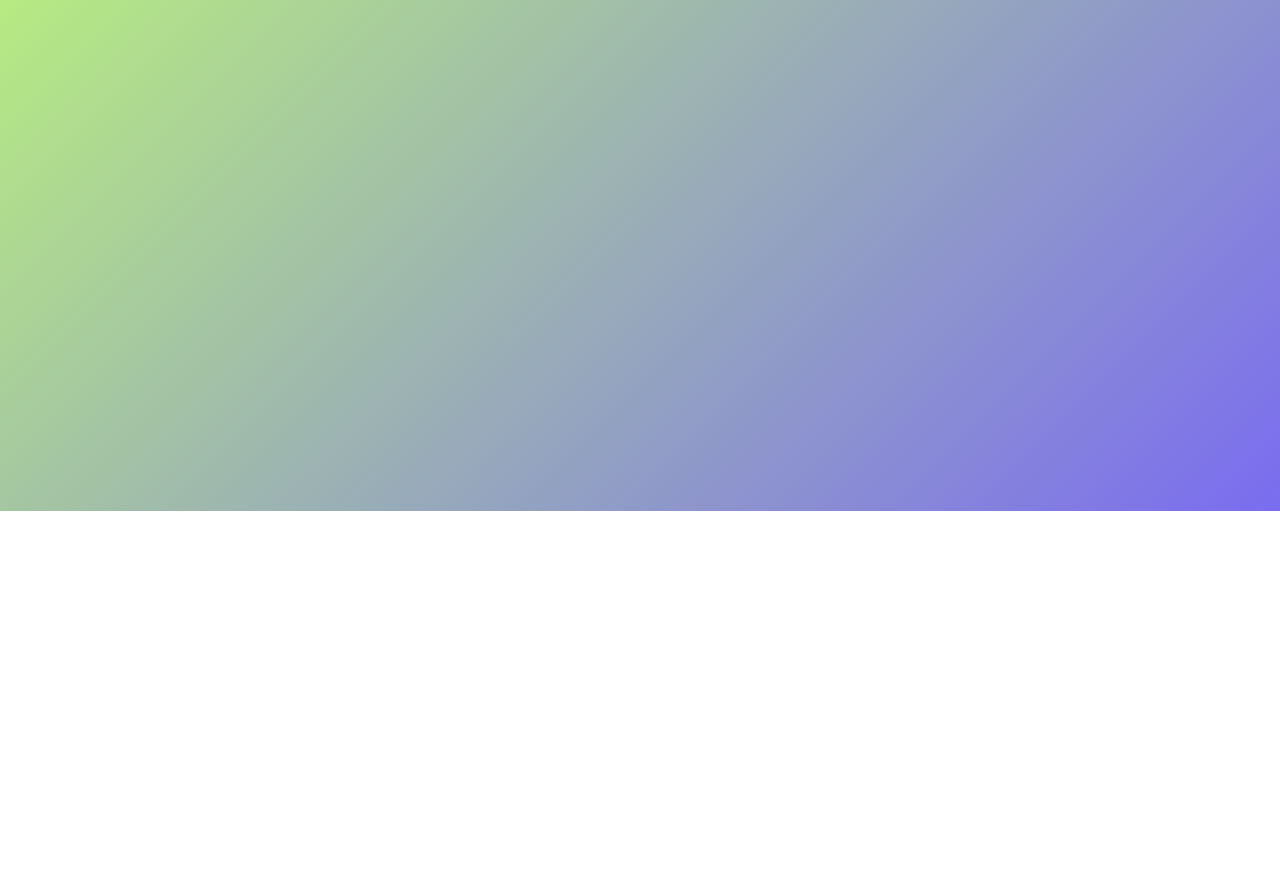
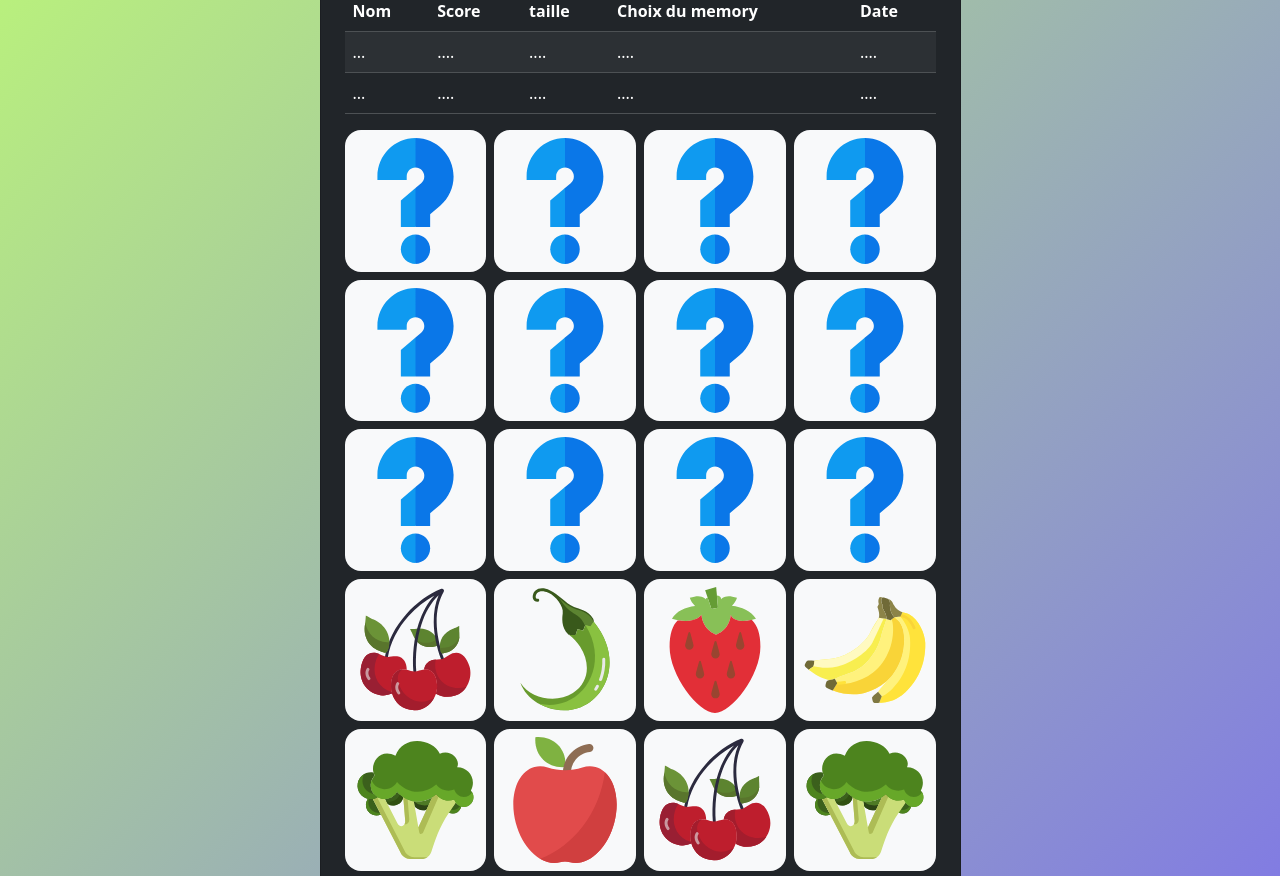
Before and after one commit to leonardbh8/AniMemoryLeonardB, a plain HTML site: page jouer.html in a window 1280 px wide. Shown: the part 289-1165 px from the top of the page. Before the commit the page ends 800 px from the top, so only its background shows below. Drawn offline with nearby package versions, Linux system fonts and the light colour scheme.

Commit message:
mercedi jour 3 commencement jeu full js

```diff
--- a/jouer.html
+++ b/jouer.html
@@ -3,7 +3,7 @@
   <head>
     <meta charset="UTF-8" />
     <meta name="viewport" content="width=device-width, initial-scale=1.0" />
-    <title>Document</title>
+    <title>Jouer</title>
     <link
       href="https://cdn.jsdelivr.net/npm/bootstrap@5.3.9/dist/css/bootstrap.min.css"
       rel="stylesheet"
@@ -12,6 +12,10 @@
   </head>
   <body>
     <header>
+      <h1 class="display-2 text-center text-white fw-light pt-4">
+        <strong>Memory </strong> - Jouer
+      </h1>
+      <br />
       <nav
         class="navbar navbar-expand d-inline-flex bg-dark px-2 py-1 rounded border border-secondary ms-3"
         data-bs-theme="dark"
@@ -29,9 +33,52 @@
     </header>
     <main class="container my-4">
       <div class="row">
-        <div class="col-12 col-lg-7 mx-auto"></div>
+        <div class="col-12 col-lg-7 mx-auto">
+          <div class="card text-bg-dark rounded-4 p-4">
+            <h2>Derniers meilleurs scores</h2>
+            <table class="table table-dark table-striped">
+              <thead>
+                <tr>
+                  <thead>
+                    <th>Nom</th>
+                    <th>Score</th>
+                    <th>taille</th>
+                    <th>Choix du memory</th>
+                    <th>Date</th>
+                  </thead>
+                </tr>
+                <tr>
+                  <td>...</td>
+                  <td>....</td>
+                  <td>....</td>
+                  <td>....</td>
+                  <td>....</td>
+                </tr>
+                <tr>
+                  <td>...</td>
+                  <td>....</td>
+                  <td>....</td>
+                  <td>....</td>
+                  <td>....</td>
+                </tr>
+              </thead>
+            </table>
+
+            <div id="tableau" class="row row-cols-4 g-2"></div>
+
+            <section>
+              <p>
+                Tentez de gagner avec le moins d'essaie possible.<br />
+                Appuyez sur la <strong>barre d'espace</strong> pour commencer
+                une partie.
+              </p>
+            </section>
+            <p>Nombre de coups : <span id="coups">0</span></p>
+          </div>
+        </div>
       </div>
     </main>
     <script src="https://cdn.jsdelivr.net/npm/bootstrap@5.3.9/dist/js/bootstrap.bundle.min.js"></script>
+    <script src="jouer.js"></script>
   </body>
 </html>
--- /dev/null
+++ b/jouer.js
@@ -0,0 +1,89 @@
+// commencement du jeu le js viens chercher les cartes et faire le tableau id tableau
+
+//sert à trouver ton tableau dans la page html id tableau pour que le JS puisse y poser les cartes.
+const tableau = document.getElementById("tableau");
+
+// creation tableau legumes
+
+const tabbase = [
+  "M01TP04 - Ressources - Projet Memory/ressources/question.svg",
+  "M01TP04 - Ressources - Projet Memory/ressources/question.svg",
+  "M01TP04 - Ressources - Projet Memory/ressources/question.svg",
+  "M01TP04 - Ressources - Projet Memory/ressources/question.svg",
+  "M01TP04 - Ressources - Projet Memory/ressources/question.svg",
+  "M01TP04 - Ressources - Projet Memory/ressources/question.svg",
+  "M01TP04 - Ressources - Projet Memory/ressources/question.svg",
+  "M01TP04 - Ressources - Projet Memory/ressources/question.svg",
+  "M01TP04 - Ressources - Projet Memory/ressources/question.svg",
+  "M01TP04 - Ressources - Projet Memory/ressources/question.svg",
+  "M01TP04 - Ressources - Projet Memory/ressources/question.svg",
+  "M01TP04 - Ressources - Projet Memory/ressources/question.svg",
+];
+
+let id = 0;
+
+tabbase.forEach(function (image) {
+  const col = document.createElement("div");
+  col.classList.add("col");
+  const interrogation = document.createElement("img");
+  interrogation.src = image;
+  interrogation.alt = "interrogation";
+  interrogation.id = String(id);
+  id++;
+
+  interrogation.classList.add("img-fluid", "rounded-4", "p-2", "bg-light");
+  col.appendChild(interrogation);
+  tableau.appendChild(col);
+});
+
+const images = [
+  "M01TP04 - Ressources - Projet Memory/ressources/memory-legume/1.svg",
+  "M01TP04 - Ressources - Projet Memory/ressources/memory-legume/2.svg",
+  "M01TP04 - Ressources - Projet Memory/ressources/memory-legume/3.svg",
+  "M01TP04 - Ressources - Projet Memory/ressources/memory-legume/4.svg",
+  "M01TP04 - Ressources - Projet Memory/ressources/memory-legume/5.svg",
+  "M01TP04 - Ressources - Projet Memory/ressources/memory-legume/6.svg",
+];
+
+// creation tableau on fait rentrer le premier contenat 6 images deux fois dans le tab finale pour qu'il y ai les paires
+
+const finalImages = [...images, ...images];
+melangerTableau(finalImages);
+
+// Ecrit les 12 images du tableau final dans le html avec un forEach pour chaque image on créer une div col
+//document.createElement == creer du html
+//forEach == boucle qu me permet de pas tout faire a la main dans le html comme j'avais commencer avec les <td> et en plus le html reste figé alors que le js rajoute la dynamique
+// const col = document.createElement("div"); == fabrique case col == colonne
+//col.classList.add("col"); == dis à bootstrap que c'est une case de la grille
+// creer les cases
+
+finalImages.forEach(function (image) {
+  const col = document.createElement("div");
+  col.classList.add("col");
+
+  // creation de l'image avec les class bootstrap img-fluid rounded-4 p-2 bg-light
+  // carte == l'image
+  //carte.src = image; == mets une image
+  //carte.classList.add("img-fluid", "rounded-4", "p-2", "bg-light"); == style bootstrap
+  const carte = document.createElement("img");
+  carte.src = image;
+  carte.alt = "carte";
+  carte.id = String(id);
+  id++;
+  carte.classList.add("img-fluid", "rounded-4", "p-2", "bg-light");
+
+  // ajout de l'image dans la div col et ajout de la div col dans le tableau carte == image
+  //appendChild ==range dedans la div p ex
+
+  col.appendChild(carte);
+  tableau.appendChild(col);
+});
+
+// Melanger le tableau (aléatoire) Mélanger : l'algorithme de Fisher-Yates
+
+function melangerTableau(tableau) {
+  for (let i = tableau.length - 1; i > 0; i--) {
+    const j = Math.floor(Math.random() * (i + 1));
+    [tableau[i], tableau[j]] = [tableau[j], tableau[i]];
+  }
+}
```
Also changed, not shown: profil.html (+3 -3 lines), M01TP04 - Ressources - Projet Memory/ressources/memory-legume/2 copy.svg (added).
